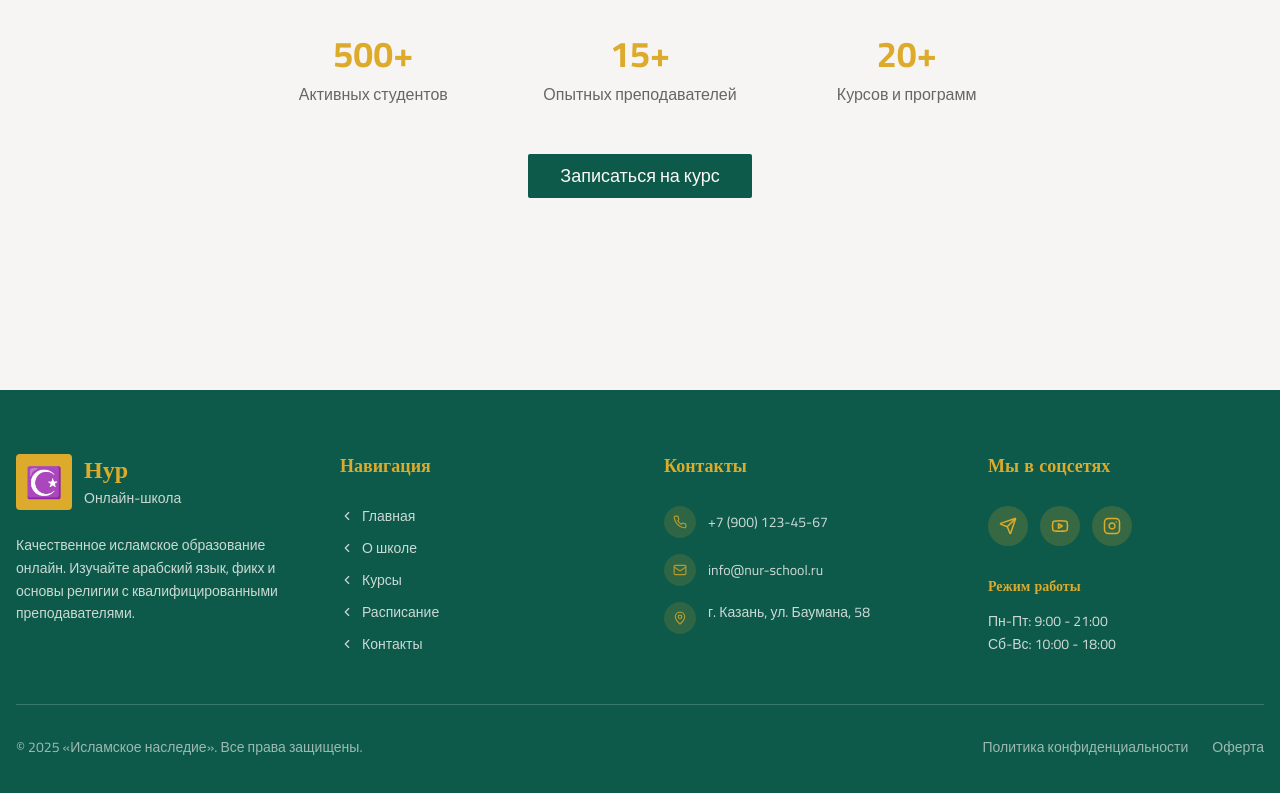
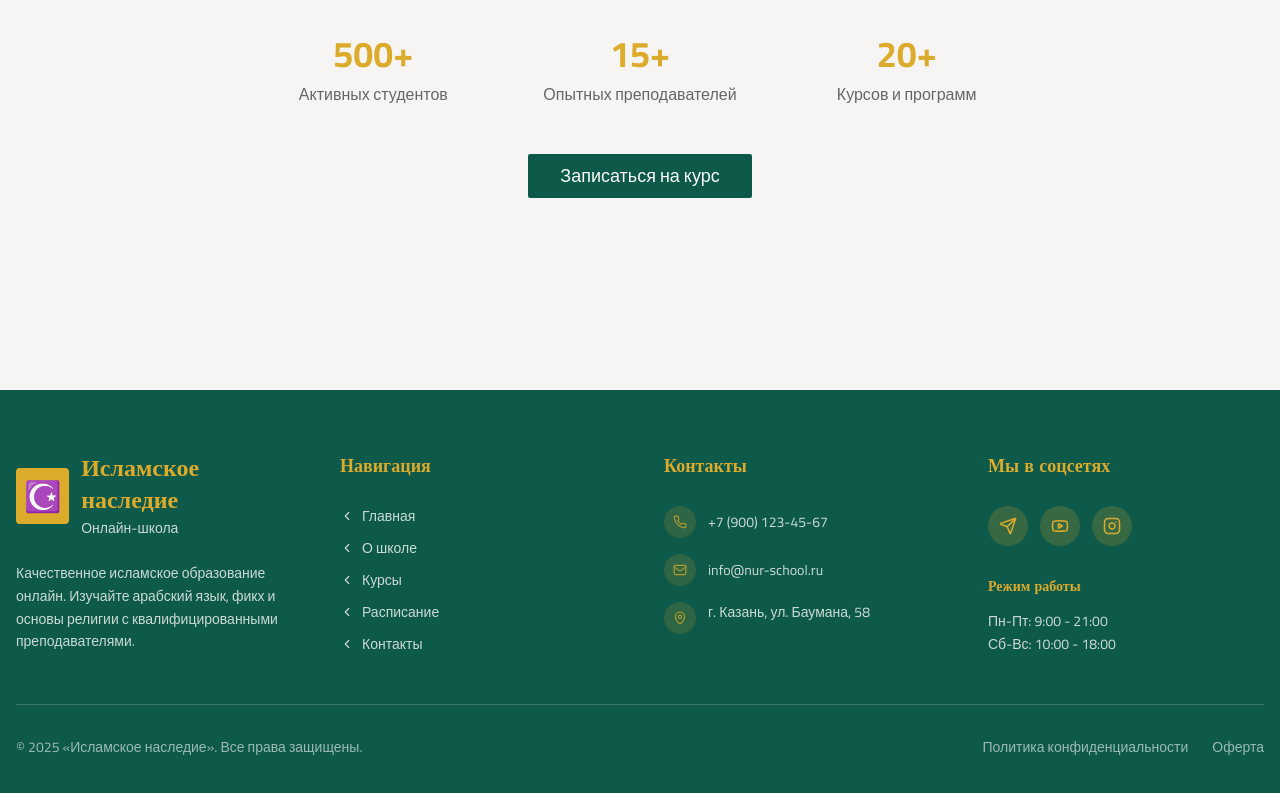
Before and after one commit to pr-poehali-dev/arabic-education-portal, a React (Vite) app: page / in a window 1280 px wide. Shown: the part 1313-2106 px from the top of the page. Built offline with nearby package versions, Linux system fonts and the light colour scheme.

Commit message:
Обновлен компонент интерфейса

```diff
--- a/src/components/Footer.tsx
+++ b/src/components/Footer.tsx
@@ -17,7 +17,7 @@ export const Footer = () => {
                 <span className="text-3xl">☪️</span>
               </div>
               <div>
-                <h3 className="text-2xl font-bold font-amiri text-accent">Нур</h3>
+                <h3 className="text-2xl font-bold font-amiri text-accent">Исламское наследие</h3>
                 <p className="text-sm font-cairo opacity-80">Онлайн-школа</p>
               </div>
             </div>
```
